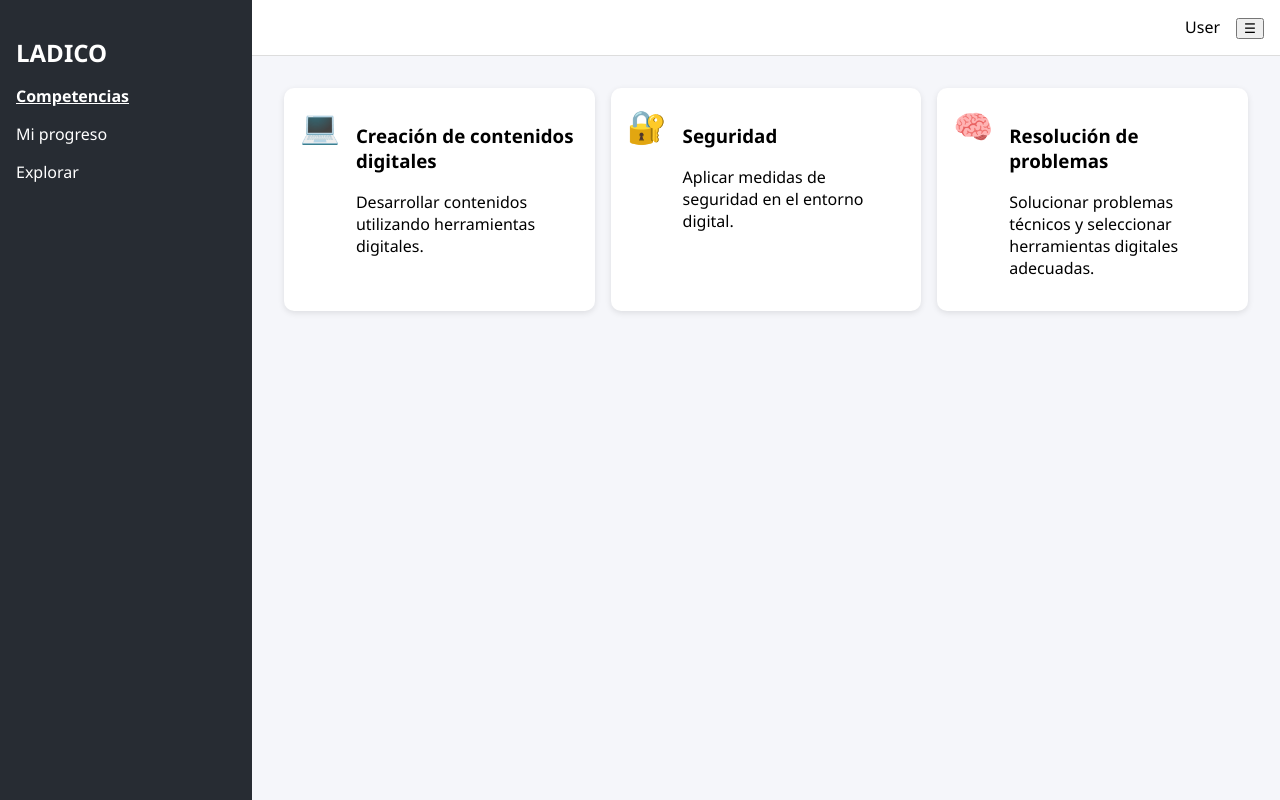
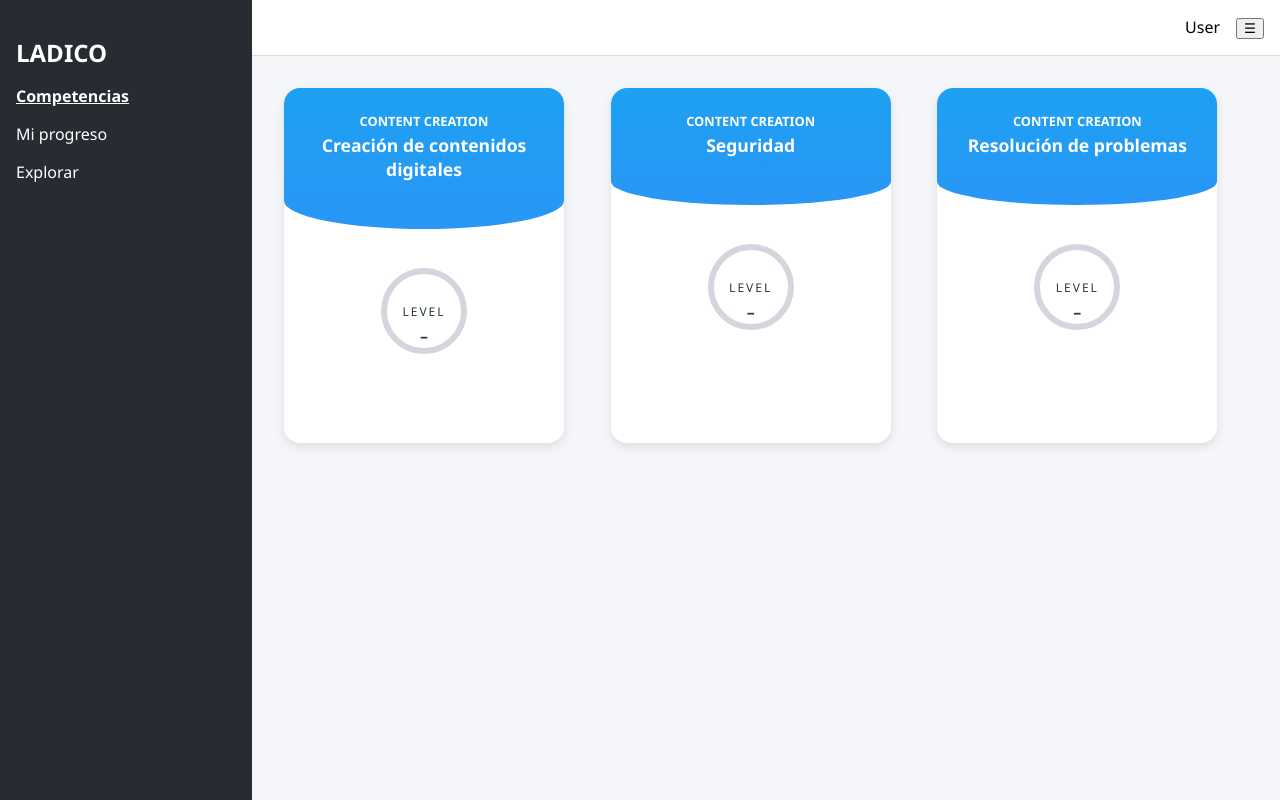
Before and after one commit to Gabo3103/Ladico-Competences, a React (Create React App) app: page / in a window 1280 px wide. Built offline with nearby package versions, Linux system fonts and the light colour scheme.

Commit message:
Competence cards changes and creation of new branch

```diff
--- a/src/components/CompetenceCard.js
+++ b/src/components/CompetenceCard.js
@@ -1,13 +1,43 @@
+import React, { useState } from 'react';
+import '../styles/CompetenceCard.css';
 
-import React from 'react';
 
-function CompetenceCard({ icon, title, description }) {
+function CompetenceCard({ title = "Developing text documents", category = "CONTENT CREATION", level = 0.25 }) {
+  const progressDegrees = level * 360;
+
   return (
-    <div className="competence-card">
-      <div className="icon">{icon}</div>
-      <div className="info">
-        <h3>{title}</h3>
-        <p>{description}</p>
+    <div className="card-container">
+      <div className="card-header">
+        <p className="category">{category}</p>
+        <h3 className="title">{title}</h3>
+      </div>
+      <div className="card-body">
+        <div className="progress-circle">
+          <svg width="100" height="100">
+            <circle
+              cx="50"
+              cy="50"
+              r="40"
+              stroke="#d3d6dd"
+              strokeWidth="6"
+              fill="none"
+            />
+            <circle
+              cx="50"
+              cy="50"
+              r="40"
+              stroke="#19a8f8"
+              strokeWidth="6"
+              fill="none"
+              strokeDasharray={`${progressDegrees} ${360}`}
+              strokeDashoffset="90"
+              transform="rotate(-90 50 50)"
+            />
+          </svg>
+          <p className="level-label">LEVEL</p>
+          <p className="level-value">–</p>
+        </div>
+        <button className="resume-button">Resume</button>
       </div>
     </div>
   );
--- a/src/index.js
+++ b/src/index.js
@@ -2,7 +2,7 @@
 import React from 'react';
 import ReactDOM from 'react-dom/client';
 import App from './App';
-import './styles.css';
+import './styles/styles.css';
 
 const root = ReactDOM.createRoot(document.getElementById('root'));
 root.render(<App />);
--- /dev/null
+++ b/src/styles/CompetenceCard.css
@@ -0,0 +1,90 @@
+.card-container {
+    background: white;
+    border-radius: 16px;
+    overflow: hidden;
+    box-shadow: 0 4px 10px rgba(0, 0, 0, 0.1);
+    width: 280px;
+    transition: transform 0.3s ease;
+    position: relative;
+    text-align: center;
+    }
+
+.card-container:hover {
+    transform: scale(1.03);
+}
+
+.card-header {
+    background: linear-gradient(180deg, #1da1f2 0%, #2996f5 100%);
+    padding: 1.5rem 1rem 3rem;
+    color: white;
+    border-bottom-left-radius: 50% 20%;
+    border-bottom-right-radius: 50% 20%;
+}
+
+.category {
+    font-size: 0.8rem;
+    font-weight: 600;
+    margin: 0;
+}
+
+.title {
+    margin: 0.2rem 0 0;
+    font-size: 1.1rem;
+    font-weight: bold;
+}
+
+.card-body {
+    padding: 1rem;
+    position: relative;
+}
+
+.progress-circle {
+    position: relative;
+    margin: 1rem auto;
+    width: 100px;
+    height: 100px;
+}
+
+.progress-circle svg {
+    display: block;
+    margin: auto;
+}
+
+.level-label {
+    position: absolute;
+    top: 30px;
+    left: 50%;
+    transform: translateX(-50%);
+    font-size: 0.75rem;
+    letter-spacing: 2px;
+    color: #2d3b45;
+}
+
+.level-value {
+    position: absolute;
+    top: 48px;
+    left: 50%;
+    transform: translateX(-50%);
+    font-size: 1rem;
+    font-weight: 600;
+    color: #2d3b45;
+}
+
+.resume-button {
+    background-color: #218b6c;
+    color: white;
+    border: none;
+    padding: 0.6rem 1.5rem;
+    border-radius: 999px;
+    font-weight: bold;
+    margin-top: 1rem;
+    cursor: pointer;
+    opacity: 0;
+    transform: translateY(10px);
+    transition: all 0.3s ease;
+}
+
+.card-container:hover .resume-button {
+    opacity: 1;
+    transform: translateY(0);
+}
```
Also changed, not shown: src/styles/styles.css (renamed from src/styles.css).
